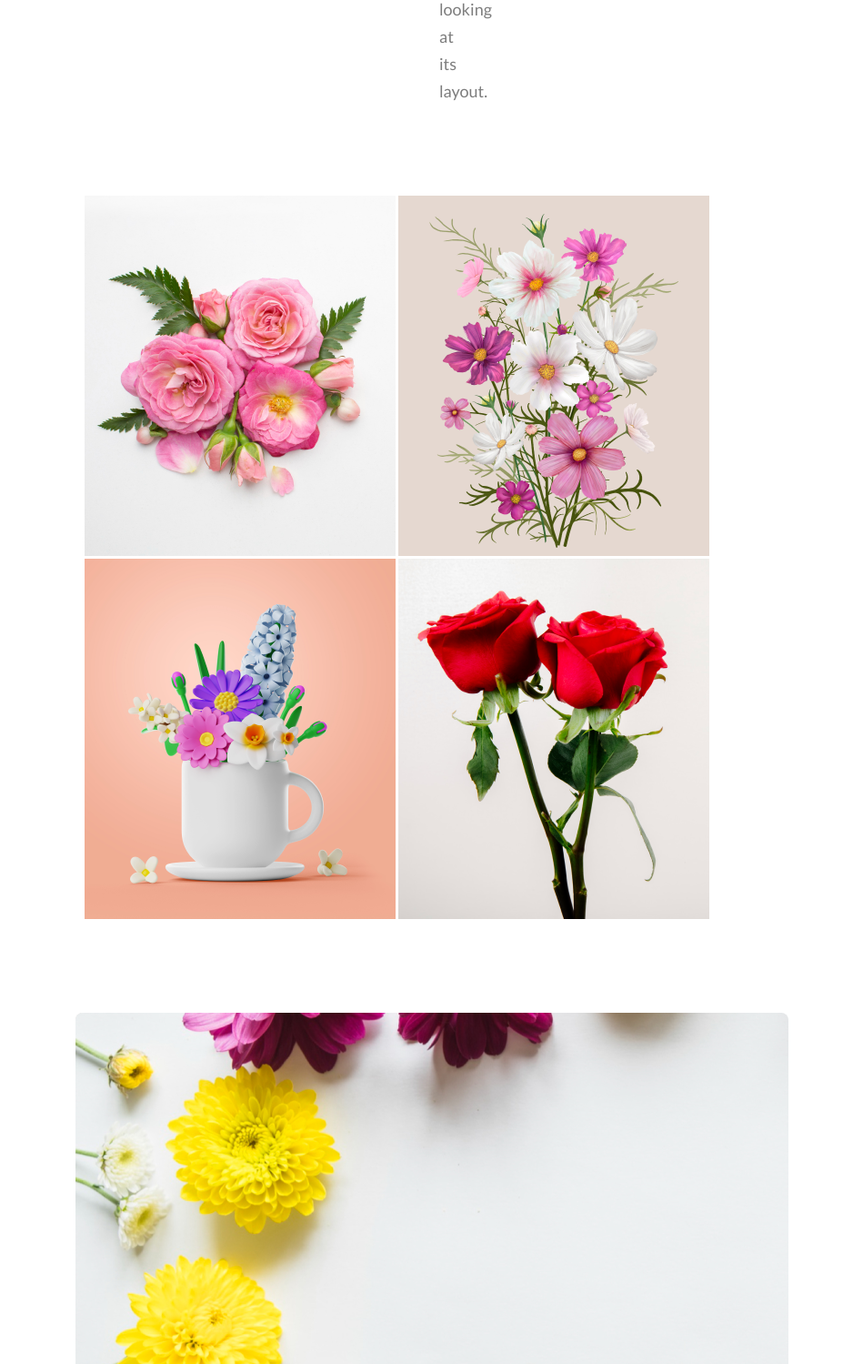
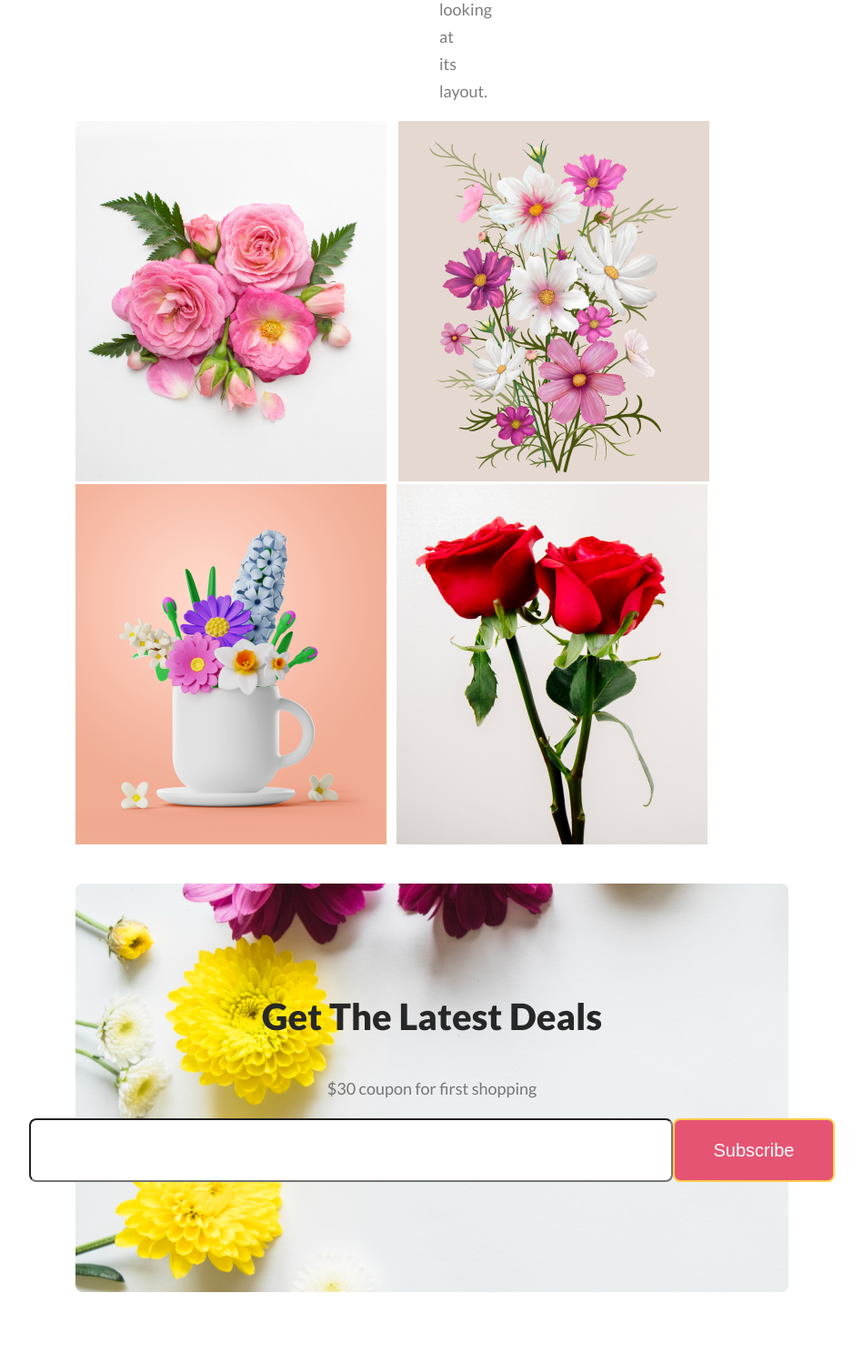
Before and after one commit to sadatcse/flower-shop, a plain HTML site: page index.html in a window 1280 px wide. Shown: the part 4120-5619 px from the top of the page at 91% size, without its empty margins (165-1114 px from the left). Drawn offline with Linux system fonts and the light colour scheme.

Commit message:
everything code done

```diff
--- a/css/style.css
+++ b/css/style.css
@@ -237,7 +237,7 @@ text-align: center;
 
 .latestdeal_image{
 
-    margin: 100px 10px;
+
     align-items: center;
 
 }
@@ -261,6 +261,16 @@ text-align: center;
     font-weight: 400;
     line-height: 30px;
     padding: 0px 400px;
+
+}
+
+.imagedeal1{
+    margin-right: 10px;
+    margin-left: 10px;
+}
+
+.imagedeal2{
+    margin-right: 8px;
 
 }
 
@@ -322,3 +332,42 @@ font-style: normal;
 font-weight: 400;
 line-height: normal;
 }
+
+
+.latestdeal_title2{
+    color: #272727;
+    text-align: center;
+    font-size: 40px;
+    font-style: normal;
+    font-weight: 800;
+    line-height: normal;
+    padding-top: 122px;
+
+
+}
+
+.latestdeal_description2{
+    color: rgba(39, 39, 39, 0.60);
+    text-align: center;
+    font-size: 18px;
+    font-style: normal;
+    font-weight: 400;
+    line-height: 30px;
+
+}
+
+
+.input-field{
+border-radius: 8px;
+background: #FFF;
+width: 700px;
+height: 64px;
+flex-shrink: 0;
+
+}
+
+.input-fieldhead{
+    display: flex;
+    justify-content: center;
+
+}
--- a/index.html
+++ b/index.html
@@ -115,15 +115,25 @@
 
 <div class="latestdeal_image">
 <img src="/Images/Flower01.png" alt="">
-<img src="/Images/Rectangle 4.png" alt="">
-<img src="/Images/Rectangle 5.png" alt="">
+<img class="imagedeal1" src="/Images/Rectangle 4.png" alt="">
+<img class="imagedeal2" src="/Images/Rectangle 5.png" alt="">
 <img src="/Images/Rectangle 6.png" alt="">
 
 </div>
 
 <div class="latestdeal_subscriber">
 
+    <h3 class="latestdeal_title2">Get The Latest Deals</h3>
+    <p class="latestdeal_description2">$30 coupon for first shopping</p>
+
+        <div class="input-fieldhead">
+        <input class="input-field" type="email" id="email" name="email" required>
+        <button type="submit" class="banner_btn">Subscribe</button>
+        </div>
+
 </div>
+
+
 </section>
 
 </main>
```
